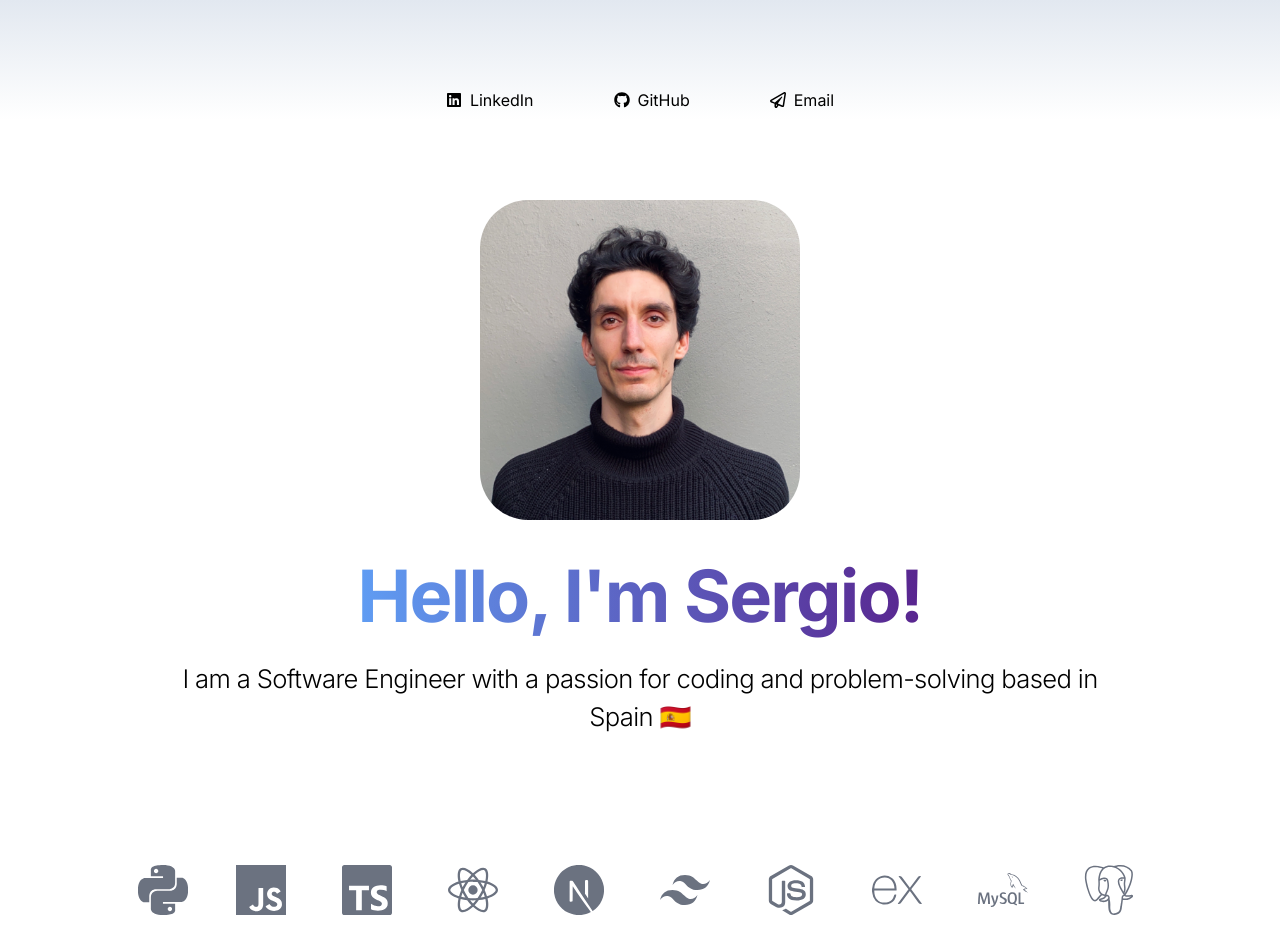
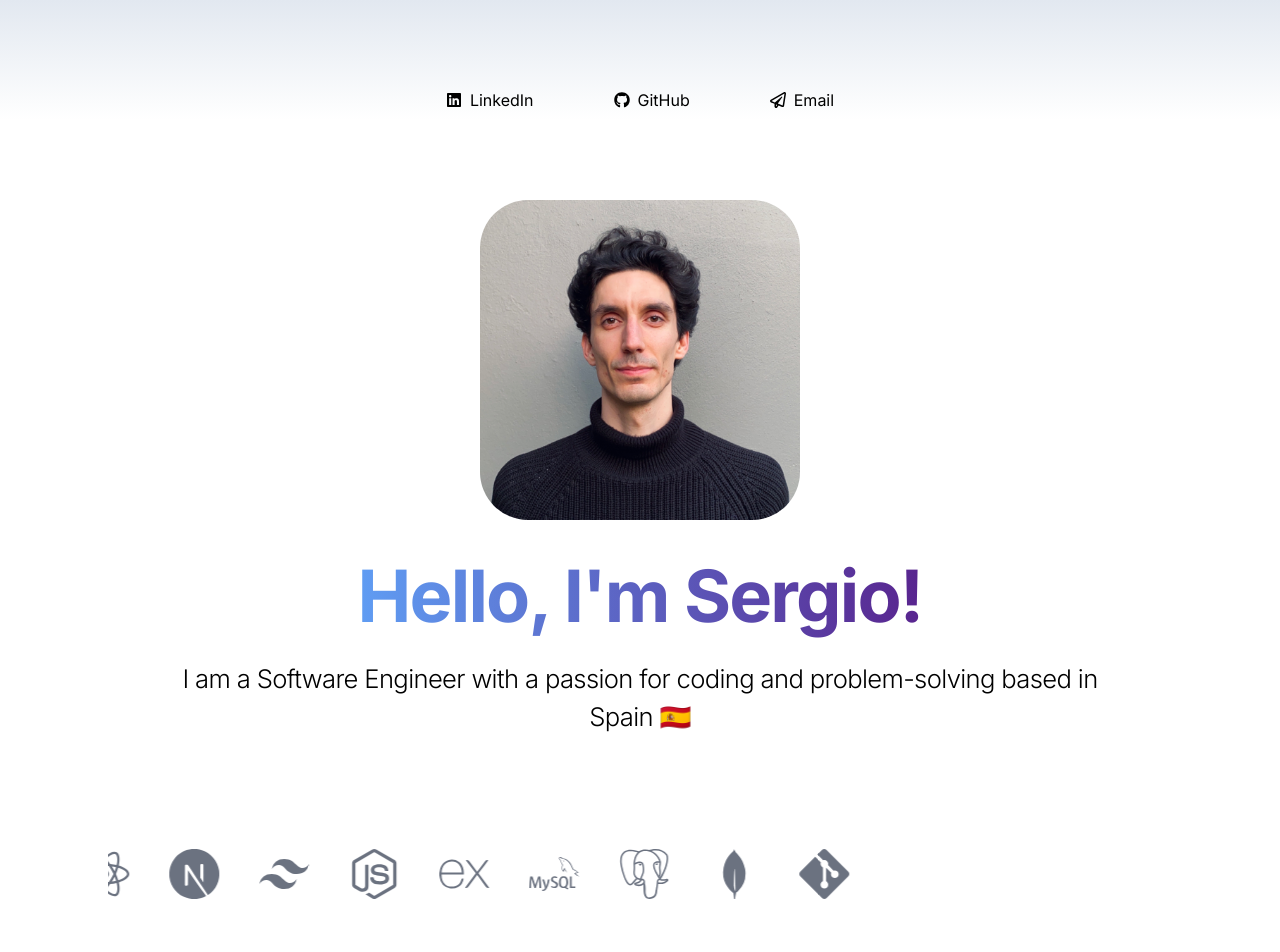
Before and after one commit to sergiolopezsouto/portfolio, a Next.js app: page / in a window 1280 px wide. Shown: the top 952 px of the page. Built offline with nearby package versions, Linux system fonts and the light colour scheme.

Commit message:
improving skills

```diff
--- a/components/Skills.css
+++ b/components/Skills.css
@@ -1,10 +1,20 @@
-@keyframes slide {
-  0% { transform: translateX(0); }
-  100% { transform: translateX(-50%); }
+.skills-list {
+  display: flex;
+  gap: 1rem; /* Ajusta el espacio entre los iconos según lo desees */
+  overflow: hidden;
+  white-space: nowrap; /* Evita que los elementos se envuelvan */
 }
 
-.animate-slide {
-  animation: slide 10s linear infinite;
-  display: inline-block;
-  white-space: nowrap;
+.animate-slide-infinite {
+  animation: slide-infinite 20s linear infinite;
 }
+
+@keyframes slide-infinite {
+  0% {
+    transform: translateX(0%);
+  }
+
+  100% {
+    transform: translateX(-100%);
+  }
+}
--- a/components/Skills.jsx
+++ b/components/Skills.jsx
@@ -1,45 +1,46 @@
+'use client'
+import React from 'react';
 import { SiPython, SiJavascript, SiTypescript, SiReact, SiNextdotjs, SiTailwindcss, SiNodedotjs, SiExpress, SiMysql, SiPostgresql, SiMongodb, SiGit } from 'react-icons/si';
-// import './Skills.css'
-
+import './Skills.css'; // Asegúrate de tener este archivo CSS
 
 const Skills = () => {
   return (
-    <div className="my-10 overflow-hidden">
-      <div className="flex justify-center flex-wrap gap-4 mt-14 animate-slide mx-0">
+    <div className="my-20 overflow-hidden">
+      <div className="skills-list animate-slide-infinite">
         <span className="m-3 inline-block text-gray-500 hover:text-black">
           <SiPython size={50} />
         </span>
-        <span className="my-3 mx-5 inline-block text-gray-500 hover:text-yellow-400">
+        <span className="m-3 inline-block text-gray-500 hover:text-yellow-400">
           <SiJavascript size={50} />
         </span>
-        <span className="my-3 mx-5 inline-block text-gray-500 hover:text-blue-400">
+        <span className="m-3 inline-block text-gray-500 hover:text-blue-400">
           <SiTypescript size={50} />
         </span>
-        <span className="my-3 mx-5 inline-block text-gray-500 hover:text-blue-400">
+        <span className="m-3 inline-block text-gray-500 hover:text-blue-400">
           <SiReact size={50} />
         </span>
-        <span className="my-3 mx-5 inline-block text-gray-500 hover:text-black">
+        <span className="m-3 inline-block text-gray-500 hover:text-black">
           <SiNextdotjs size={50} />
         </span>
-        <span className="my-3 mx-5 inline-block text-gray-500 hover:text-blue-400">
+        <span className="m-3 inline-block text-gray-500 hover:text-blue-400">
           <SiTailwindcss size={50} />
         </span>
-        <span className="my-3 mx-5 inline-block text-gray-500 hover:text-green-400">
+        <span className="m-3 inline-block text-gray-500 hover:text-green-400">
           <SiNodedotjs size={50} />
         </span>
-        <span className="my-3 mx-5 inline-block text-gray-500 hover:text-black">
+        <span className="m-3 inline-block text-gray-500 hover:text-black">
           <SiExpress size={50} />
         </span>
-        <span className="my-3 mx-5 inline-block text-gray-500 hover:text-blue-400">
+        <span className="m-3 inline-block text-gray-500 hover:text-blue-400">
           <SiMysql size={50} />
         </span>
-        <span className="my-3 mx-5 inline-block text-gray-500 hover:text-blue-400">
+        <span className="m-3 inline-block text-gray-500 hover:text-blue-400">
           <SiPostgresql size={50} />
         </span>
-        <span className="my-3 mx-5 inline-block text-gray-500 hover:text-green-400">
+        <span className="m-3 inline-block text-gray-500 hover:text-green-400">
           <SiMongodb size={50} />
         </span>
-        <span className="my-3 mx-5 inline-block text-gray-500 hover:text-red-400">
+        <span className="m-3 inline-block text-gray-500 hover:text-red-400">
           <SiGit size={50} />
         </span>
       </div>
```
